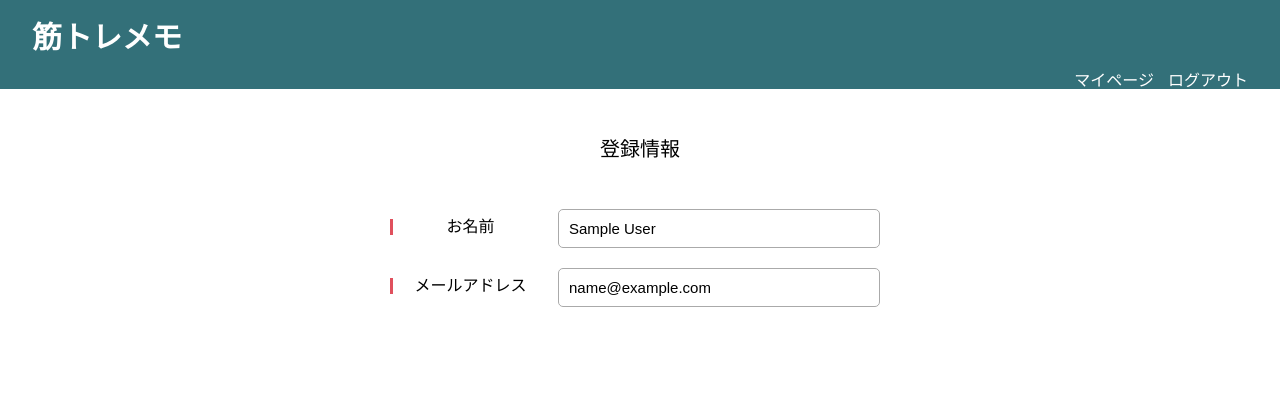
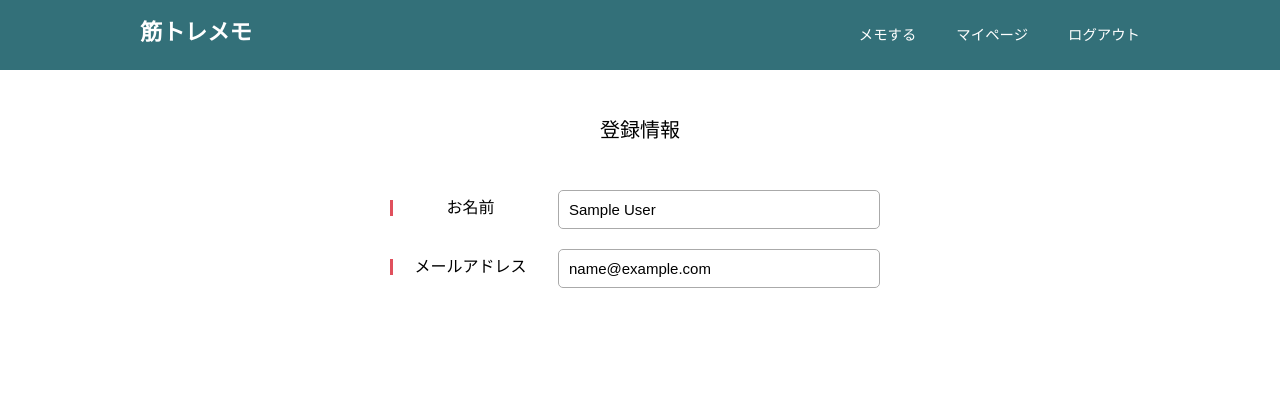
Before and after one commit to TSUNODA-web/woekout.memo, a PHP site: page /mypage.php in a window 1280 px wide. Shown: the top 420 px of the page. Run offline with PHP 8.4, Linux system fonts and the light colour scheme; the visitor is signed in with stand-in values (Sample User, id 1).

Commit message:
ヘッダー編集

```diff
--- a/join/index.php
+++ b/join/index.php
@@ -73,8 +73,10 @@ if (empty($error)) {
 </head>
 
 <body>
-  <header>
-    <h1><a href="">筋トレメモ</a></h1>
+  <header id="header">
+    <div class="wrapper">
+      <p class="logo"><a href="index.php">筋トレメモ</a></p>
+    </div>
   </header>
   <p class="form-title">会員登録フォーム</p>
   <div class="form-content">
--- a/login.php
+++ b/login.php
@@ -59,9 +59,9 @@ if ($_SERVER['REQUEST_METHOD'] === 'POST') {
 </head>
 
 <body>
-  <header>
-    <div class="hedader">
-      <h1><a href="">筋トレメモ</a></h1>
+  <header id="header">
+    <div class="wrapper">
+      <p class="logo"><a href="index.php">筋トレメモ</a></p>
     </div>
   </header>
   <p class="form-title">ログインフォーム</p>
--- a/mypage.php
+++ b/mypage.php
@@ -33,18 +33,17 @@ if (isset($_POST["backbtn"])) {
 </head>
 
 <body>
-  <header>
-    <h1 class="headline"><a href="index.php?id=<?php echo h($id); ?>">筋トレメモ</a>
-    </h1>
-    <ul class="nav-list">
-      <li class="nav-list-item">
-        <a href="mypage.php?id=<?php echo h($id); ?>">マイページ</a>
-
-      </li>
-      <li class="nav-list-item">
-        <a href="logout.php">ログアウト</a>
-      </li>
-    </ul>
+  <header id="header">
+    <div class="wrapper">
+      <p class="logo"><a href="index.php">筋トレメモ</a></p>
+      <nav>
+        <ul>
+          <li><a href="memo/post.php?id=<?php echo $id; ?>">メモする</a></li>
+          <li><a href="mypage.php?id=<?php echo $id; ?>">マイページ</a></li>
+          <li><a href="logout.php">ログアウト</a></li>
+        </ul>
+      </nav>
+    </div>
   </header>
   <p class="form-title">登録情報</p>
   <div class="form-content">
--- a/style.css
+++ b/style.css
@@ -1,13 +1,39 @@
-header {
-  color: white;
+#header {
+  width: 100%;
   background-color: #337079;
-  padding: 3px 32px 0;
 }
 
-h1 {
-  padding: 20px 0;
-  font-size: 30px;
+#header .wrapper {
+  overflow: hidden;
+  margin: 0 auto;
+  width: 100%;
+  max-width: 1000px;
 }
+
+#header p {
+  float: left;
+  margin: 22px 0 0;
+  font-size: 1.4rem;
+  font-weight: 700;
+}
+
+
+#header ul {
+  float: right;
+  margin: 28px 0;
+  font-size: 0.9rem;
+  font-weight: 500;
+}
+
+#header ul li {
+  float: left;
+  margin-right: 40px;
+}
+
+#header ul li:last-child {
+  margin-right: 0;
+}
+
 
 a {
   color: white;
```
Also changed, not shown: delete.php (+23 -18 lines), detail.php (+11 -10 lines), index.php (+10 -11 lines), join/check.php (+5 -2 lines), join/thanks.php (+4 -3 lines), members_update.php (+11 -11 lines), memo/check.php (+11 -12 lines), memo/post.php (+11 -11 lines), memo/thanks.php (+11 -11 lines), memos_update.php (+11 -11 lines).
